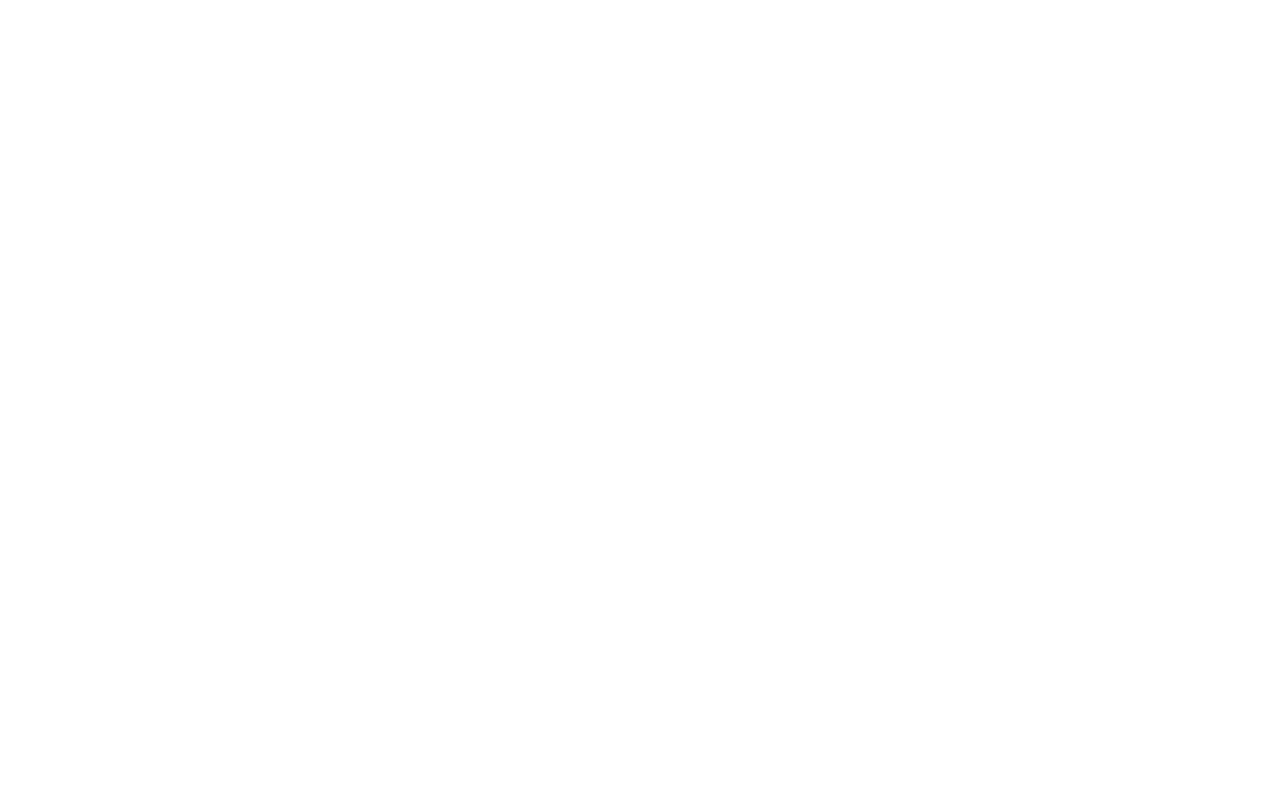
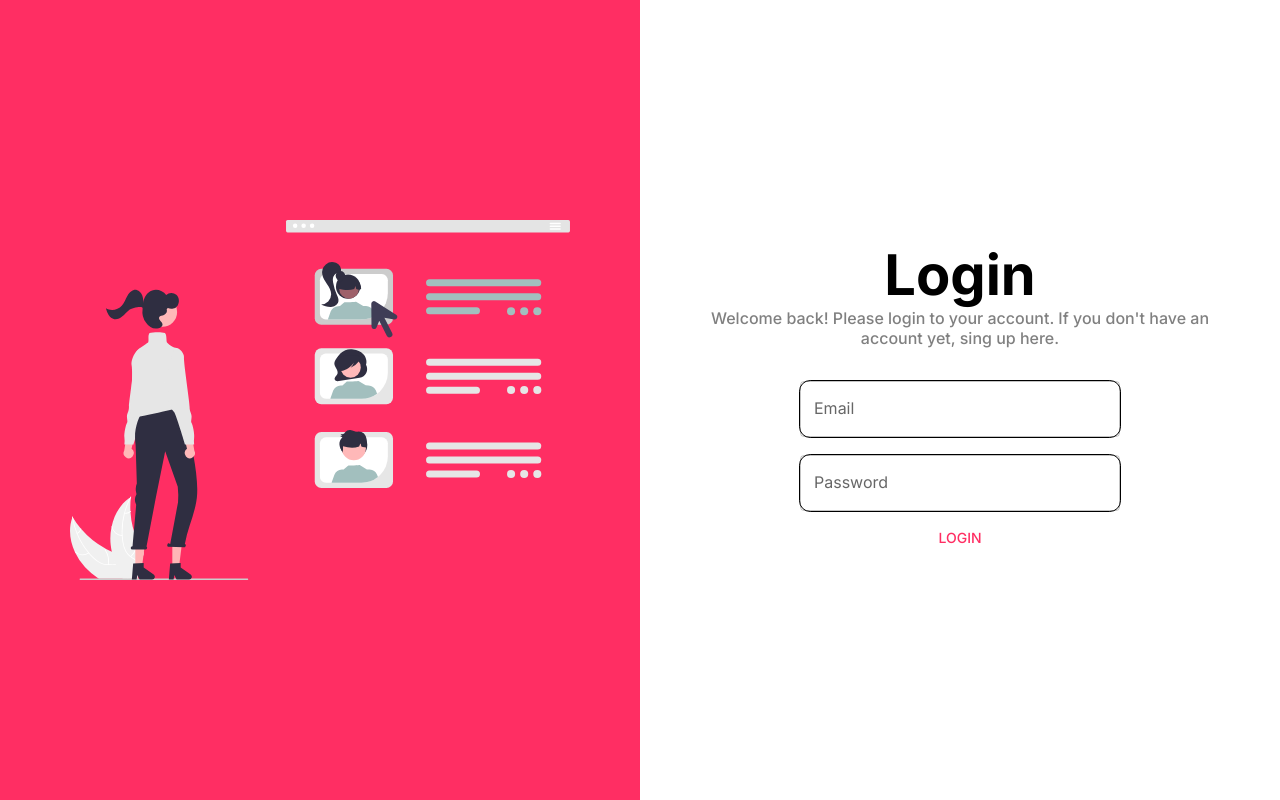
Before and after one commit to PRocha0503/sps-team-proyect-frontend, a React (Create React App) app: page /login in a window 1280 px wide. Before the commit this address had no page. Built offline with nearby package versions, Linux system fonts and the light colour scheme.

Commit message:
feat: :art: login screen and connects to api

```diff
--- a/src/components/Navbar/ClientNavBar.js
+++ b/src/components/Navbar/ClientNavBar.js
@@ -46,7 +46,7 @@
 						return (
 							<Grid
 								item
-								xs={3}
+								xs={4}
 								onClick={() => console.log("YES")}
 								sx={{ cursor: "pointer" }}
 							>
--- a/src/pages/Home/Home.jsx
+++ b/src/pages/Home/Home.jsx
@@ -1,4 +1,4 @@
-import { Box, Grid, Typography } from "@mui/material";
+import { Box, Grid, Typography, Button } from "@mui/material";
 import styles from "./styles/home";
 import image from "../../assets/Phone.png";
 
@@ -10,7 +10,7 @@
 			<NavBar type={"user"} />
 			<Box sx={{ ...styles.root }}>
 				<Grid container spacing={3} sx={{ ...styles.intro }}>
-					<Grid item xs={5}>
+					<Grid item xs={6}>
 						<Box
 							sx={{
 								display: "flex",
@@ -29,21 +29,24 @@
 						</Box>
 					</Grid>
 					<Grid item xs={7}>
-						<Box sx={{ height: "50%" }}>
-							<Typography variant="h4" sx={{ color: "white", marginBottom: 1 }}>
+						<Box sx={{ ...styles.firstSquare }}>
+							<Typography variant="h4" sx={{ ...styles.title }}>
 								Shop local, support your community
 							</Typography>
-							<Typography variant="desc">
+							<Typography variant="desc" sx={{ ...styles.desc }}>
 								Search for the products you are looking for in your community.
 							</Typography>
+							<Button sx={{ ...styles.button }}>Join as customer</Button>
 						</Box>
 						<Box sx={{ ...styles.secondSquare }}>
-							<Typography variant="h4" sx={{ color: "white", marginBottom: 1 }}>
+							<Typography variant="h4" sx={{ ...styles.title }}>
 								Get people what they need
 							</Typography>
-							<Typography variant="desc" align="right">
-								Search for the products you are looking for in your community.
+							<Typography variant="desc" align="right" sx={{ ...styles.desc }}>
+								Get more people to know your small brand and know all about your
+								amazing products.
 							</Typography>
+							<Button sx={{ ...styles.button }}>Join as business</Button>
 						</Box>
 					</Grid>
 				</Grid>
--- a/src/pages/Home/styles/home.js
+++ b/src/pages/Home/styles/home.js
@@ -8,11 +8,35 @@
 		height: "95vh",
 		paddingTop: "6rem",
 	},
+	firstSquare: {
+		display: "flex",
+		flexDirection: "column",
+		alignItems: "flex-start",
+		height: "50%",
+	},
 	secondSquare: {
 		display: "flex",
 		flexDirection: "column",
 		alignItems: "flex-end",
 	},
+	title: {
+		color: "white",
+		marginBottom: 2,
+		fontSize: "clamp(0.7rem, 1.5vw + 0.8rem, 1.8rem)",
+	},
+	desc: {
+		marginBottom: 2,
+		fontSize: "clamp(0.7rem, 1.5vw + 0.4rem, 1.4rem)",
+	},
+	button: {
+		backgroundColor: "white",
+		color: "primary.main",
+		padding: 1,
+		"&:hover": {
+			color: "black",
+			backgroundColor: "white",
+		},
+	},
 };
 
 export default styles;
--- /dev/null
+++ b/src/pages/Login/Login.jsx
@@ -0,0 +1,139 @@
+import { useState } from "react";
+import axios from "axios";
+
+import { Box, Grid, Typography, Button, TextField } from "@mui/material";
+import styles from "./styles/style";
+
+import Support from "../../assets/support.svg";
+
+const Login = () => {
+	const [user, setUser] = useState("");
+	const [password, setPassword] = useState("");
+	const [error, setError] = useState(false);
+
+	const handleChange = (e, setter) => {
+		setter(e.target.value);
+	};
+	const login = async () => {
+		try {
+			const { data } = await axios({
+				method: "POST",
+				url: `http://localhost:8080/api/auth/login`,
+				data: {
+					username: user ? user : "empty",
+					password: password ? password : "empty",
+				},
+			});
+			console.log(data);
+		} catch (err) {
+			console.log("ERROR", err);
+			setError(err);
+		}
+	};
+
+	return (
+		<>
+			<Grid container sx={{ ...styles.root }}>
+				<Grid item xs={6} sx={{ ...styles.left }}>
+					<Box
+						sx={{
+							display: "flex",
+							justifyContent: "center",
+							alignItems: "center",
+							height: "100%",
+						}}
+					>
+						<Box
+							component="img"
+							sx={{
+								width: "100%",
+								maxWidth: "500px",
+								objectFit: "cover",
+							}}
+							src={Support}
+						/>
+					</Box>
+				</Grid>
+				<Grid item xs={6}>
+					<Box
+						sx={{
+							display: "flex",
+							flexDirection: "column",
+							justifyContent: "center",
+							alignItems: "center",
+							height: "100%",
+						}}
+					>
+						{" "}
+						<Box
+							sx={{
+								width: "80%",
+								display: "flex",
+								flexDirection: "column",
+								justifyContent: "center",
+								alignItems: "center",
+							}}
+						>
+							<Typography
+								variant="h1"
+								sx={{ color: "black", fontWeight: "bold" }}
+							>
+								Login
+							</Typography>
+							<Typography
+								variant="desc"
+								textAlign="center"
+								sx={{ color: "gray", marginBottom: 3 }}
+							>
+								Welcome back! Please login to your account. If you don't have an
+								account yet, sing up here.
+							</Typography>
+							<TextField
+								label="Email"
+								value={user}
+								onChange={(e) => handleChange(e, setUser)}
+								variant="outlined"
+								sx={{ ...styles.input }}
+							/>
+							<TextField
+								label="Password"
+								type="password"
+								value={password}
+								onChange={(e) => handleChange(e, setPassword)}
+								variant="outlined"
+								sx={{ ...styles.input }}
+							/>
+						</Box>
+						<Button onClick={login}>LOGIN</Button>
+					</Box>
+				</Grid>
+			</Grid>
+		</>
+	);
+};
+
+export default Login;
+
+//TODO use this in signup
+{
+	/* <TextField
+								select
+								sx={{ ...styles.select }}
+								value={userType}
+								onChange={(e) => handleChange(e, setUserType)}
+								label="User type"
+								// value={currency}
+								//   onChange={handleChange}
+								SelectProps={{
+									native: true,
+								}}
+								helperText="Please select if you would like to join as a customer or business"
+							>
+								<option key={"customer"} value={"customer"}>
+									Customer
+								</option>
+								<option key={"business"} value={"business"}>
+									Business
+								</option>
+							</TextField> */
+}
--- /dev/null
+++ b/src/pages/Login/styles/style.js
@@ -0,0 +1,26 @@
+const styles = {
+	root: {
+		width: "100%",
+		height: "100vh",
+	},
+	left: {
+		width: "100%",
+		height: "100%",
+		backgroundColor: "primary.main",
+		padding: "2rem",
+	},
+	input: {
+		margin: "0.5rem",
+		border: "1px solid black",
+		borderRadius: "0.7rem",
+		width: "100%",
+		maxWidth: "20rem",
+	},
+	select: {
+		margin: "0.5rem",
+		width: "100%",
+		maxWidth: "20rem",
+	},
+};
+
+export default styles;
--- a/src/routes.js
+++ b/src/routes.js
@@ -6,6 +6,7 @@
 import BusinessLandingLayout from "./layouts/BusinessLanding/BusinessLandingLayout.js";
 import Products from "./pages/BusinessLanding/Products.jsx";
 import Coupons from "./pages/BusinessLanding/Coupons.jsx";
+import Login from ".//pages/Login/Login.jsx";
 
 export default function Router() {
 	return useRoutes([
@@ -39,5 +40,11 @@
 			element: <ClientsPastOrders />,
 			exact: true,
 		},
+		{
+			id: 4,
+			path: "/login",
+			element: <Login />,
+			exact: true,
+		},
 	]);
 }
--- a/src/theme/typography.js
+++ b/src/theme/typography.js
@@ -3,7 +3,7 @@
 	h1: {
 		color: "white",
 		fontWeight: 500,
-		fontSize: "clamp(2rem, 7vw + 0.5rem, 3.5rem)",
+		fontSize: "clamp(1.8rem, 4vw + 1rem, 3.5rem)",
 	},
 	h2: {
 		color: "white",
```
Also changed, not shown: src/assets/support.svg (added).
